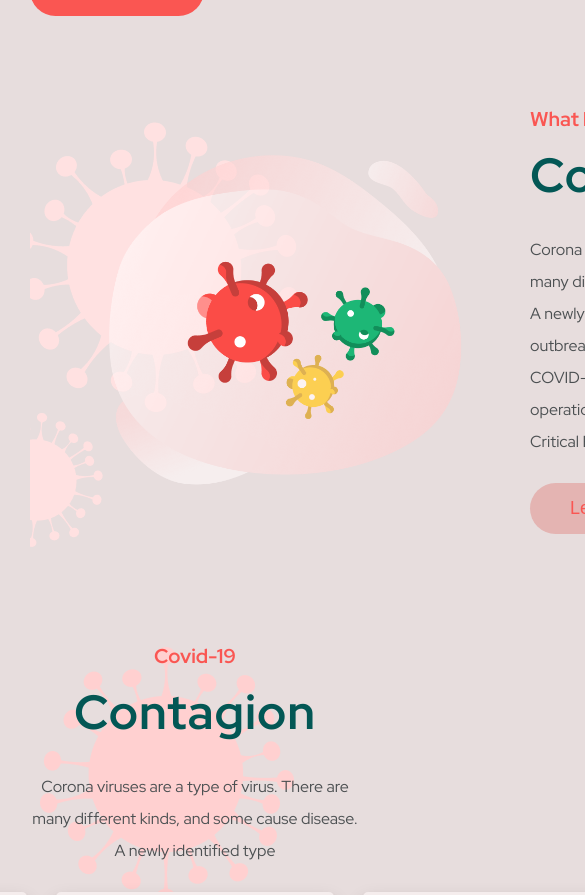
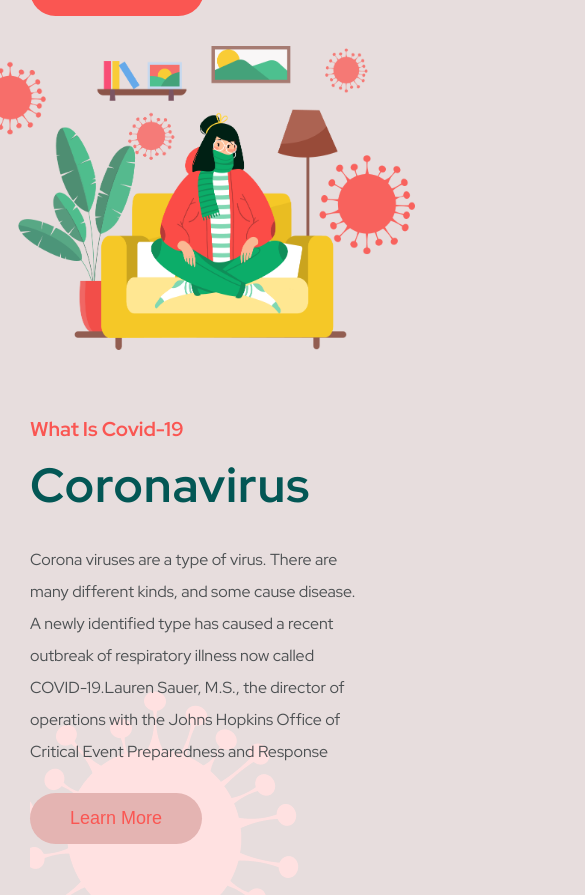
Before and after one commit to IlyaKrapivnoy/covid-19-landing-page, a plain HTML site: page index.html in a window 390 px wide. Shown: the part 597-1492 px from the top of the page, 585 px wide, since content can reach past the window. Drawn offline with Linux system fonts and the light colour scheme.

Commit message:
max-width: 1140px

```diff
--- a/index.html
+++ b/index.html
@@ -76,7 +76,7 @@
         </section>
         <section>
             <div class="container">
-                <div class="post post-bg-virus">
+                <div class="post post-bg-virus column-reverse">
                     <div class="post-right">
                         <div class="post-img">
                             <img src="images/what-is.png" alt="pic" class="what-is-img">
@@ -197,7 +197,7 @@
                             </div>
                         </div>
                     </div>
-                    <div class="post">
+                    <div class="post column-reverse">
                         <div class="post-right">
                             <div class="post-img">
                                 <img src="images/what-2.png" alt="">
--- a/scss/_media.scss
+++ b/scss/_media.scss
@@ -1,3 +1,24 @@
+@media (max-width: 1260px) {
+    .post .post-right .post-img img {
+        max-width: 440px;
+    }
+}
+
+@media (max-width: 1140px) {
+    .post {
+        flex-direction: column;
+        align-items: center;
+
+        &.column-reverse {
+            flex-direction: column-reverse;
+        }
+
+        .post-left {
+            padding-bottom: 30px;
+        }
+    }
+}
+
 @media (max-width: 880px) {
     .header-right {
         display: none;
```
Also changed, not shown: css/style.css.
